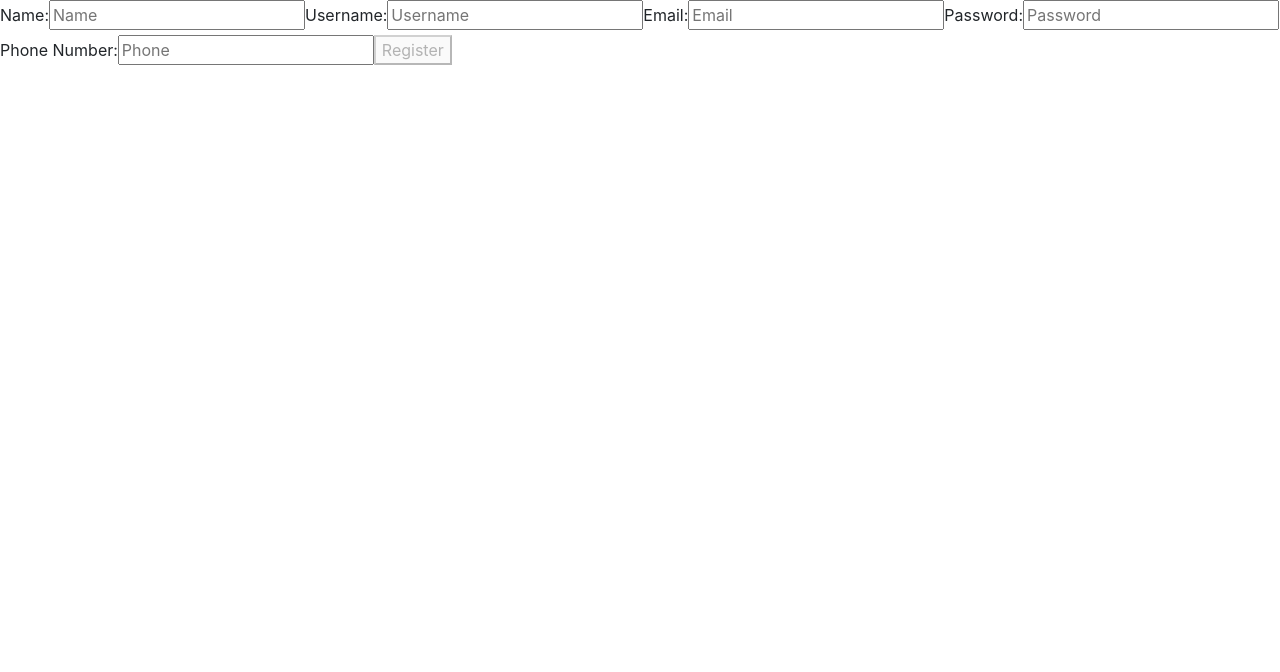
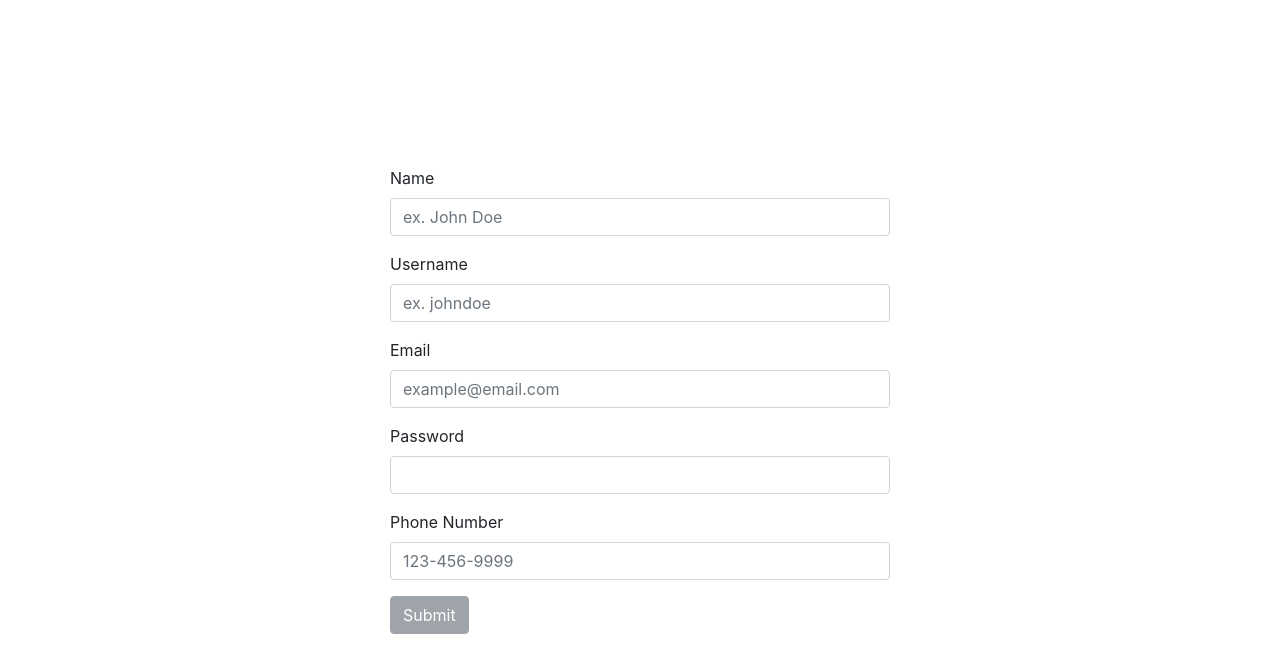
Before and after one commit to pot-luck-planner-2/front-end, a React (Create React App) app: page /register in a window 1280 px wide. Shown: the top 672 px of the page. Built offline with nearby package versions, Linux system fonts and the light colour scheme.

Commit message:
Styled signup form

```diff
--- a/src/components/LoginForm.js
+++ b/src/components/LoginForm.js
@@ -2,7 +2,7 @@ import React, { useState, useEffect } from 'react';
 import {useHistory} from 'react-router-dom';
 import axios from 'axios';
 import * as yup from 'yup';
-import { Button, Form, FormGroup, Label, Input, FormFeedback, Alert } from 'reactstrap';
+import { Button, Form, FormGroup, Label, Input, FormFeedback, Alert, Spinner } from 'reactstrap';
 
 const formSchema = yup.object().shape(
     {
@@ -30,6 +30,7 @@ const LoginForm = () => {
 
     const [buttonDisabled, setButtonDisabled] = useState(true);
     const [serverError, setServerError] = useState('');
+    const [loading, setLoading] = useState(false);
 
     useEffect(() => {
         formSchema.isValid(formState)
@@ -59,18 +60,28 @@ const LoginForm = () => {
     };
 
     const handleSubmit = e => {
+        setLoading(true);
         setServerError('');
         e.preventDefault();
         axios.post('https://prettypoppinpotlucks.herokuapp.com/api/login', formState)
         .then((res) => {
             console.log(res);
 
-            localStorage.set('token', res.data.token)
+            window.localStorage.setItem('token', res.data.token)
             history.push('/')
         })
         .catch((err) => {
-            if(err.response.status === 401){
-                setServerError('Invalid credentials, please try again.');
+            setLoading(false);
+            if(err && err.response && err.response.status){
+                console.log(err.response);
+                if(err.response.status === 401){
+                    setServerError('Invalid credentials, please try again.');
+                }
+                if(err.response.status === 500){
+                    setServerError('Issue connecting to server, try again later.');
+                }
+            }else{
+                console.log(err);
             }
         });
     };
@@ -117,7 +128,11 @@ const LoginForm = () => {
                             <FormFeedback>{errorState.password}</FormFeedback>
                         ) : null}
                     </FormGroup>
-                    <Button disabled={buttonDisabled}>Sign in</Button>
+                    <Button disabled={buttonDisabled}>
+                        Sign in
+                        {loading && <Spinner color="primary" size='sm' style={{ marginLeft: '10px' }}/>}
+                    </Button>
+
                 </Form>
             </div>
         </div>
--- a/src/components/SignUpForm.js
+++ b/src/components/SignUpForm.js
@@ -1,6 +1,8 @@
 import React, {useState, useEffect} from 'react';
 import * as yup from 'yup';
 import axios from 'axios';
+import { useHistory } from 'react-router-dom';
+import { Button, Form, FormGroup, Label, Input, FormFeedback, Alert, Spinner } from 'reactstrap';
 
 const formSchema = yup.object().shape({
     name: yup
@@ -26,6 +28,8 @@ const formSchema = yup.object().shape({
 });
 
 const SignUpForm = () => {
+    const history = useHistory();
+
     const [formState, setFormState] = useState({
         email: '',
         name: '',
@@ -35,6 +39,8 @@ const SignUpForm = () => {
     })
 
     const [buttonDisabled, setButtonDisabled] = useState(true);
+    const [serverError, setServerError] = useState('');
+    const [loading, setLoading] = useState(false);
 
     useEffect(() => {
         formSchema.isValid(formState)
@@ -62,7 +68,7 @@ const SignUpForm = () => {
                 });
             })
             .catch((err) => {
-                console.log(err.errors);
+                // console.log(err.errors);
                 setErrorState({
                     ...errorState,
                     [e.target.name]: err.errors[0],
@@ -80,69 +86,112 @@ const SignUpForm = () => {
     };
 
     const handleSubmit = e => {
+        setLoading(true);
+        setServerError('');
         e.preventDefault();
         console.log(formState);
         axios
             .post('https://prettypoppinpotlucks.herokuapp.com/api/register', formState)
-            .then((res) => console.log(res))
-            .catch((err) => console.log(err))
+            .then(() => {
+                history.pushState('/login');
+            })
+            .catch((err) => {
+                setLoading(false);
+                console.log(err.response);
+                if(err.response.status === 409){
+                    setServerError(err.response.data.message);
+                }
+                if(err.response.status === 500){
+                    setServerError('Issue connecting to server, try again later.');
+                }
+            })
     }
 
     return (
-        <div>
-            <form onSubmit={handleSubmit}>
-            <label htmlFor='name'>Name:</label>
-                <input
-                    id='name'
-                    type='text'
-                    name='name'
-                    value= {formState.name}
+        <div style={{ margin: '0 auto', width: '100%', height: '100vh', display: 'flex', justifyContent: 'center', alignItems: 'center' }}>
+            <div style={{ width: '500px' }}>
+                {serverError && <Alert color='danger'>{serverError}</Alert>}
+                <Form onSubmit={handleSubmit}>
+                    <FormGroup>
+                        <Label for="name">Name</Label>
+                        <Input
+                            type="text"
+                            name="name"
+                            id="name"
+                            placeholder="ex. John Doe"
                             onChange={handleChange}
-                    placeholder='Name'
+                            value={formState.name}
+                            invalid={errorState.name.length > 0}
                         />
-                {errorState.name.length > 0 ? <p>{errorState.name}</p> : null}
-                <label htmlFor='username'>Username:</label>
-                <input
-                    id='username'
-                    type='text'
-                    name='username'
-                    value= {formState.username}
+                        {errorState.name.length > 0 ? (
+                            <FormFeedback>{errorState.name}</FormFeedback>
+                        ) : null}
+                    </FormGroup>
+                    <FormGroup>
+                        <Label for="username">Username</Label>
+                        <Input
+                            type="text"
+                            name="username"
+                            id="username"
+                            placeholder="ex. johndoe"
                             onChange={handleChange}
-                    placeholder='Username'
+                            value={formState.username}
+                            invalid={errorState.username.length > 0}
                         />
-                {errorState.username.length > 0 ? <p>{errorState.username}</p> : null}
-                <label htmlFor='name'>Email:</label>
-                <input
-                    id='email'
-                    type='text'
-                    name='email'
-                    value= {formState.email}
+                        {errorState.username.length > 0 ? (
+                            <FormFeedback>{errorState.username}</FormFeedback>
+                        ) : null}
+                    </FormGroup>
+                    <FormGroup>
+                        <Label for="email">Email</Label>
+                        <Input
+                            type="email"
+                            name="email"
+                            id="email"
+                            placeholder="example@email.com"
                             onChange={handleChange}
-                    placeholder='Email'
+                            value={formState.email}
+                            invalid={errorState.email.length > 0}
                         />
-                {errorState.name.length > 0 ? <p>{errorState.name}</p> : null}
-                <label htmlFor='password'>Password:</label>
-                <input
-                    id='password'
-                    type='password'
-                    name='password'
-                    value= {formState.password}
+                        {errorState.email.length > 0 ? (
+                            <FormFeedback>{errorState.email}</FormFeedback>
+                        ) : null}
+                    </FormGroup>
+                    <FormGroup>
+                        <Label for="password">Password</Label>
+                        <Input
+                            type="password"
+                            name="password"
+                            id="password"
                             onChange={handleChange}
-                    placeholder='Password'
+                            value={formState.password}
+                            invalid={errorState.password.length > 0}
                         />
-                {errorState.password.length > 0 ? <p>{errorState.password}</p> : null}
-                <label htmlFor='phone'>Phone Number:</label>
-                <input
-                    id='phone'
-                    type='tel'
-                    name='phone'
-                    value= {formState.phone}
+                        {errorState.password.length > 0 ? (
+                            <FormFeedback>{errorState.password}</FormFeedback>
+                        ) : null}
+                    </FormGroup>
+                    <FormGroup>
+                        <Label for="phone">Phone Number</Label>
+                        <Input
+                            type="tel"
+                            name="phone"
+                            id="phone"
+                            placeholder="123-456-9999"
                             onChange={handleChange}
-                    placeholder='Phone'
+                            value={formState.phone}
+                            invalid={errorState.phone.length > 0}
                         />
-                {errorState.password.length > 0 ? <p>{errorState.password}</p> : null}
-                <button id='submit' disabled={buttonDisabled}>Register</button>
-            </form>
+                        {errorState.phone.length > 0 ? (
+                            <FormFeedback>{errorState.phone}</FormFeedback>
+                        ) : null}
+                    </FormGroup>
+                    <Button disabled={buttonDisabled}>
+                        Submit
+                        {loading && <Spinner color="primary" size='sm' style={{ marginLeft: '10px' }}/>}
+                    </Button>
+                </Form>
+            </div>
         </div>
     );
 };
```
Lines whose indentation alone changed are shown as unchanged.
